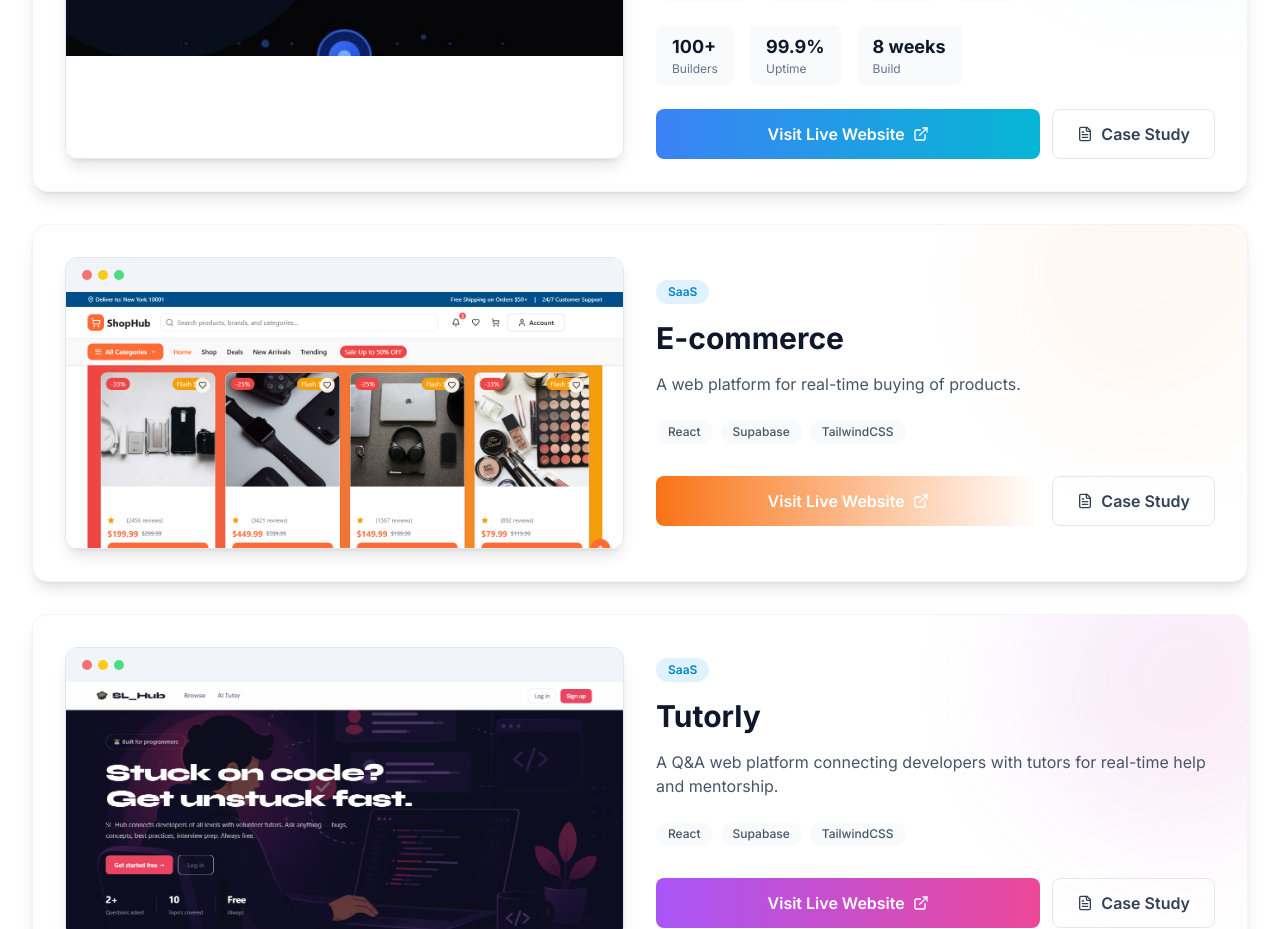
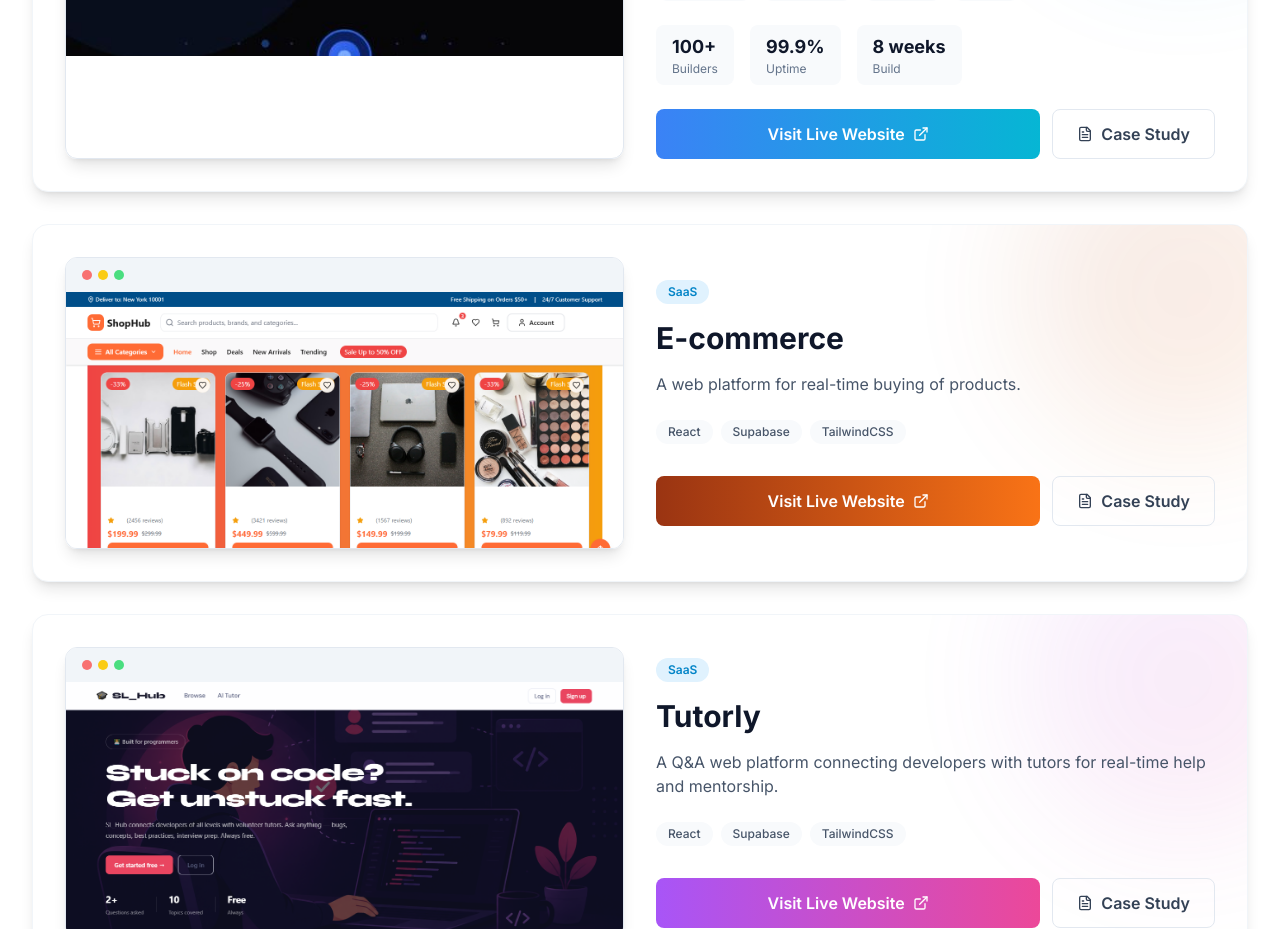
Before and after one commit to chris008123/SL, a React (Vite) app: page /products in a window 1280 px wide. Shown: the part 1440-2369 px from the top of the page. Built offline with nearby package versions, Linux system fonts and the light colour scheme; no server answers; the HTML template or start-up script is replaced by a standard one.

Commit message:
refactored color palette

```diff
--- a/src/pages/Products.jsx
+++ b/src/pages/Products.jsx
@@ -224,7 +224,7 @@ const showcaseProjects = [
     category: 'SaaS',
     description: 'A web platform  for real-time buying of products.',
     tech: ['React', 'Supabase', 'TailwindCSS'],
-    color: 'from-orange-500 to-peach-900',
+    color: 'from-orange-800 to-orange-500',
     icon: Users,
     image: '/images/projects/e-commerce.png', // e.g. '/images/projects/tutorly.png'
     liveUrl: 'tutorly-frontend-blue.vercel.app',
```
